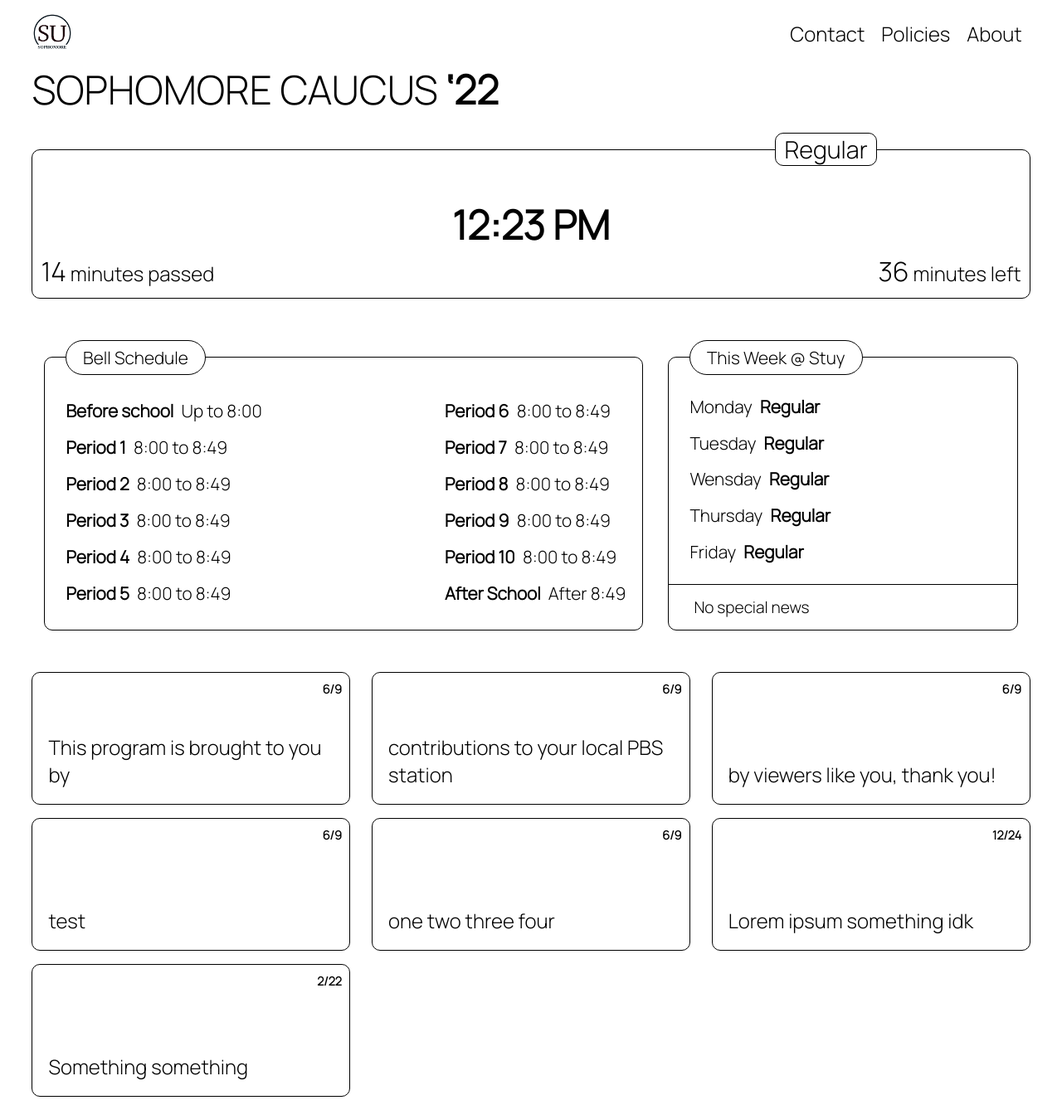
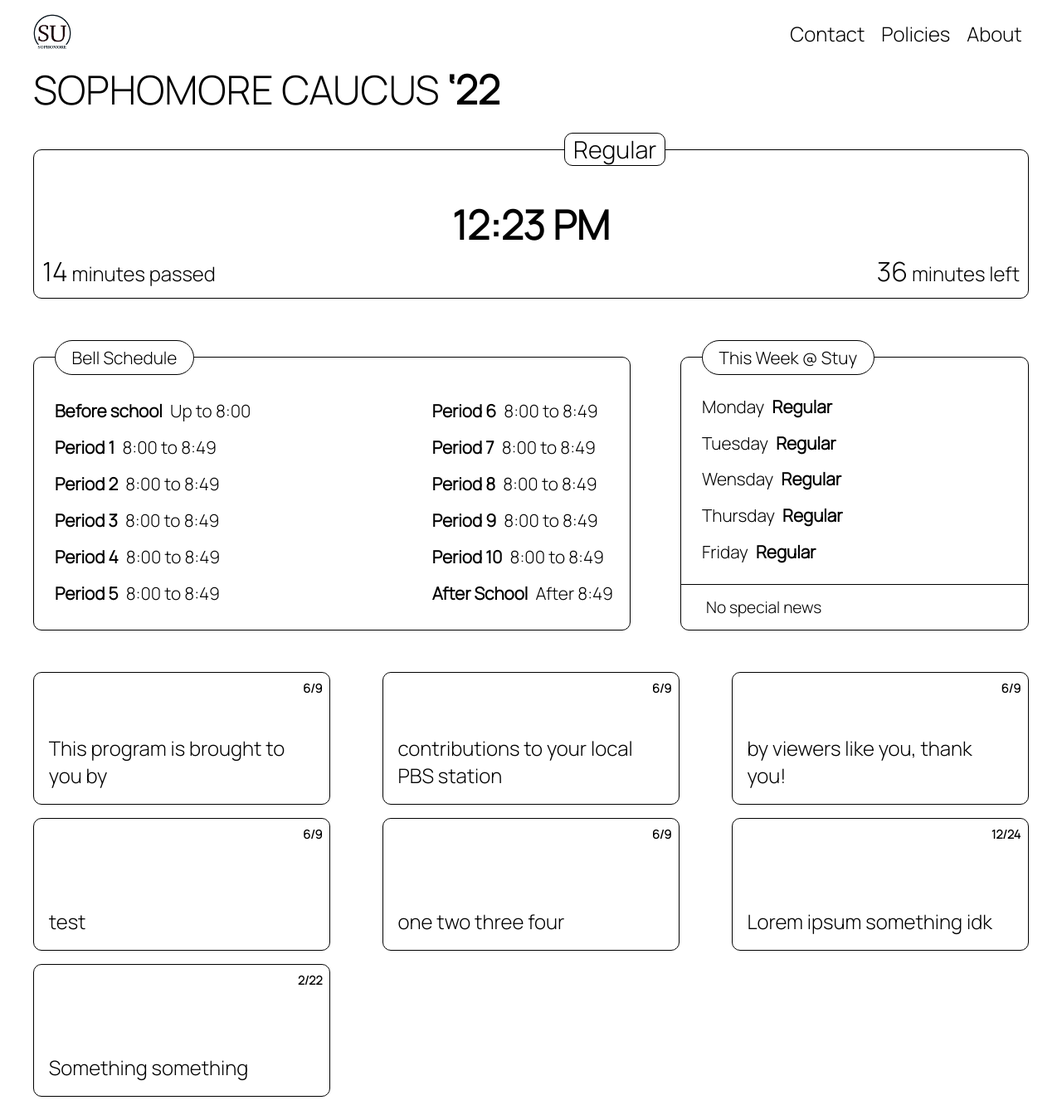
Before and after one commit to leomet07/sophomore.stuysu.org, a Next.js app: page / in a window 1280 px wide. Shown: the whole page at 83% size. Built offline with nearby package versions, Linux system fonts and the light colour scheme.

Commit message:
Homepage styling update as per Will's demand

```diff
--- a/styles/Home.module.css
+++ b/styles/Home.module.css
@@ -2,6 +2,7 @@
 	padding-top: 10px;
 	text-align: left;
 	width: 94vw;
+	max-width: 1200px;
 	margin: auto;
 }
 
@@ -17,7 +18,7 @@
 	margin-top: 50px;
 	width: 100%;
 	display: grid;
-	grid-template-columns: repeat(auto-fill, 30vw);
+	grid-template-columns: repeat(auto-fill, min(390px, 28vw));
 	justify-content: space-between;
 }
 
@@ -38,9 +39,11 @@
 	}
 }
 #schedule_widget {
+	margin: auto;
 	margin-top: 20px;
 	width: 100%;
 	height: 200px;
+	/* max-width: 82.5vw; */
 }
 
 #schedule_information {
@@ -49,7 +52,7 @@
 	width: 100%;
 	/* border: 1px solid red; */
 	display: flex;
-	justify-content: space-around;
+	justify-content: space-between;
 }
 
 #bell_schedule_container {
--- a/styles/ScheduleWidget.module.css
+++ b/styles/ScheduleWidget.module.css
@@ -19,7 +19,7 @@
 	justify-content: center;
 	padding-right: 10px;
 	padding-left: 10px;
-	margin-left: 70vw;
+	margin-left: 50vw;
 }
 
 #schedule_type span {
```
